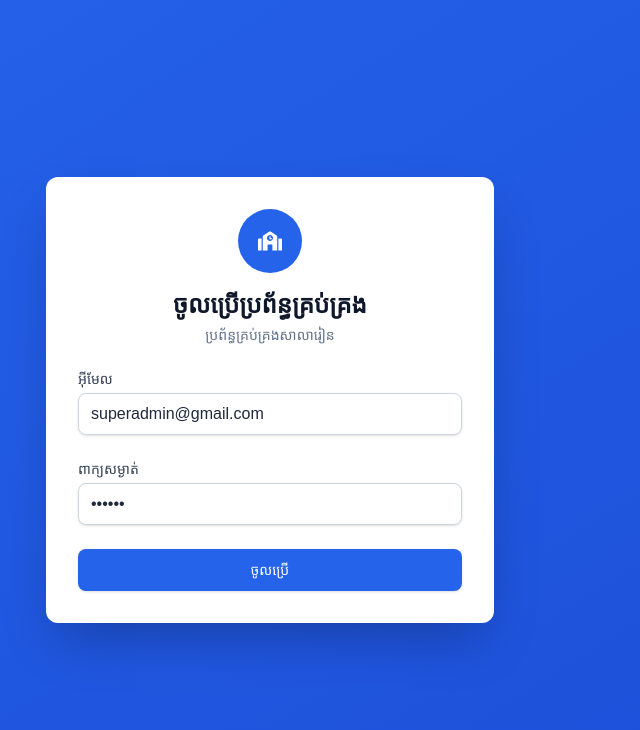
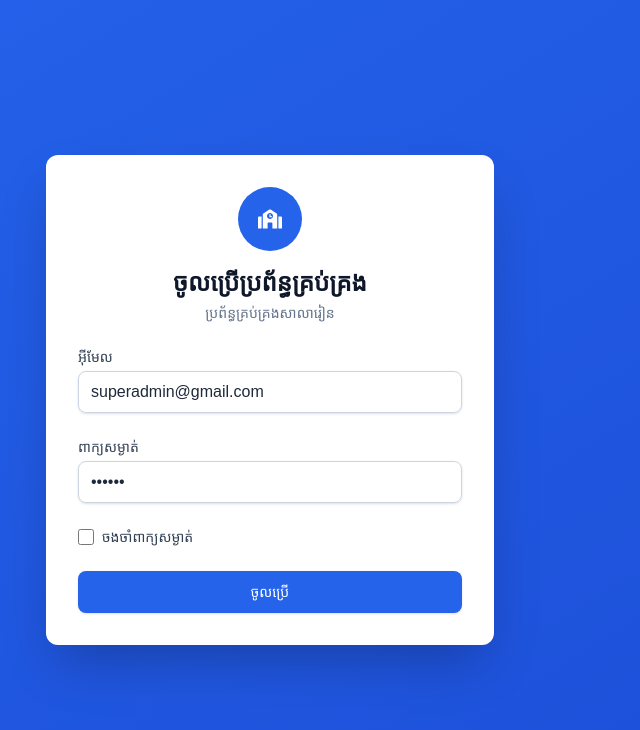
Before and after one commit to KosalWeb/School_Management, a React (Vite) app in the folder frontend/: page /login in a window 1280 px wide. Shown: the top 730 px of the page, without its empty margins (370-1010 px from the left). Built offline with nearby package versions, Linux system fonts and the light colour scheme; no server answers; a web font is replaced by a local one.

Commit message:
remember password

```diff
--- a/frontend/index.html
+++ b/frontend/index.html
@@ -4,14 +4,17 @@
     <meta charset="UTF-8" />
     <link rel="icon" type="image/svg+xml" href="/vite.svg" />
     <meta name="viewport" content="width=device-width, initial-scale=1.0" />
-    <title>frontend</title>
+    <title>School Management</title>
   </head>
   <body>
     <script>
-      (function() {
-        var theme = localStorage.getItem('theme');
-        if (theme === 'dark' || (!theme && window.matchMedia('(prefers-color-scheme: dark)').matches)) {
-          document.documentElement.classList.add('dark');
+      (function () {
+        var theme = localStorage.getItem("theme");
+        if (
+          theme === "dark" ||
+          (!theme && window.matchMedia("(prefers-color-scheme: dark)").matches)
+        ) {
+          document.documentElement.classList.add("dark");
         }
       })();
     </script>
--- a/frontend/src/pages/LoginPage.jsx
+++ b/frontend/src/pages/LoginPage.jsx
@@ -1,14 +1,32 @@
-import React, { useState } from 'react';
+import React, { useState, useEffect } from 'react';
 import { FaSchool, FaSpinner } from 'react-icons/fa';
 import { useAuth } from '../context/AuthContext';
 
 const LoginPage = () => {
     const [email, setEmail] = useState('superadmin@gmail.com');
     const [password, setPassword] = useState('123456');
+    const [rememberPassword, setRememberPassword] = useState(false);
     const { login, loading } = useAuth();
+
+    useEffect(() => {
+        const savedEmail = localStorage.getItem('rememberedEmail');
+        const savedPassword = localStorage.getItem('rememberedPassword');
+        if (savedEmail && savedPassword) {
+            setEmail(savedEmail);
+            setPassword(savedPassword);
+            setRememberPassword(true);
+        }
+    }, []);
 
     const handleSubmit = (e) => {
         e.preventDefault();
+        if (rememberPassword) {
+            localStorage.setItem('rememberedEmail', email);
+            localStorage.setItem('rememberedPassword', password);
+        } else {
+            localStorage.removeItem('rememberedEmail');
+            localStorage.removeItem('rememberedPassword');
+        }
         login(email, password);
     };
 
@@ -59,6 +77,18 @@ const LoginPage = () => {
                             placeholder="••••••"
                         />
                     </div>
+                    <div className="flex items-center">
+                        <input
+                            id="remember"
+                            type="checkbox"
+                            checked={rememberPassword}
+                            onChange={(e) => setRememberPassword(e.target.checked)}
+                            className="h-4 w-4 text-primary focus:ring-primary-light border-gray-300 rounded"
+                        />
+                        <label htmlFor="remember" className="ml-2 block text-sm text-gray-700 dark:text-gray-300">
+                            ចងចាំពាក្យសម្ងាត់
+                        </label>
+                    </div>
                     <button
                         type="submit"
                         disabled={loading}
```
